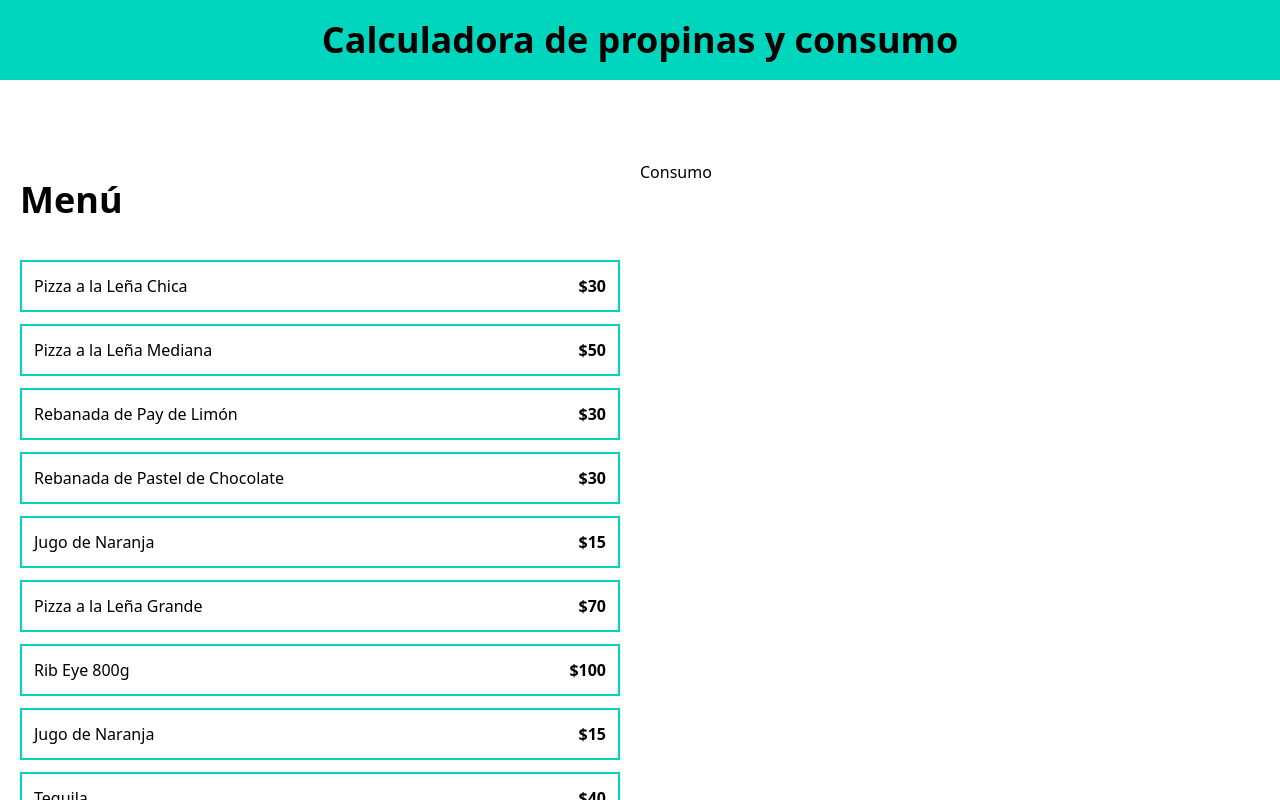
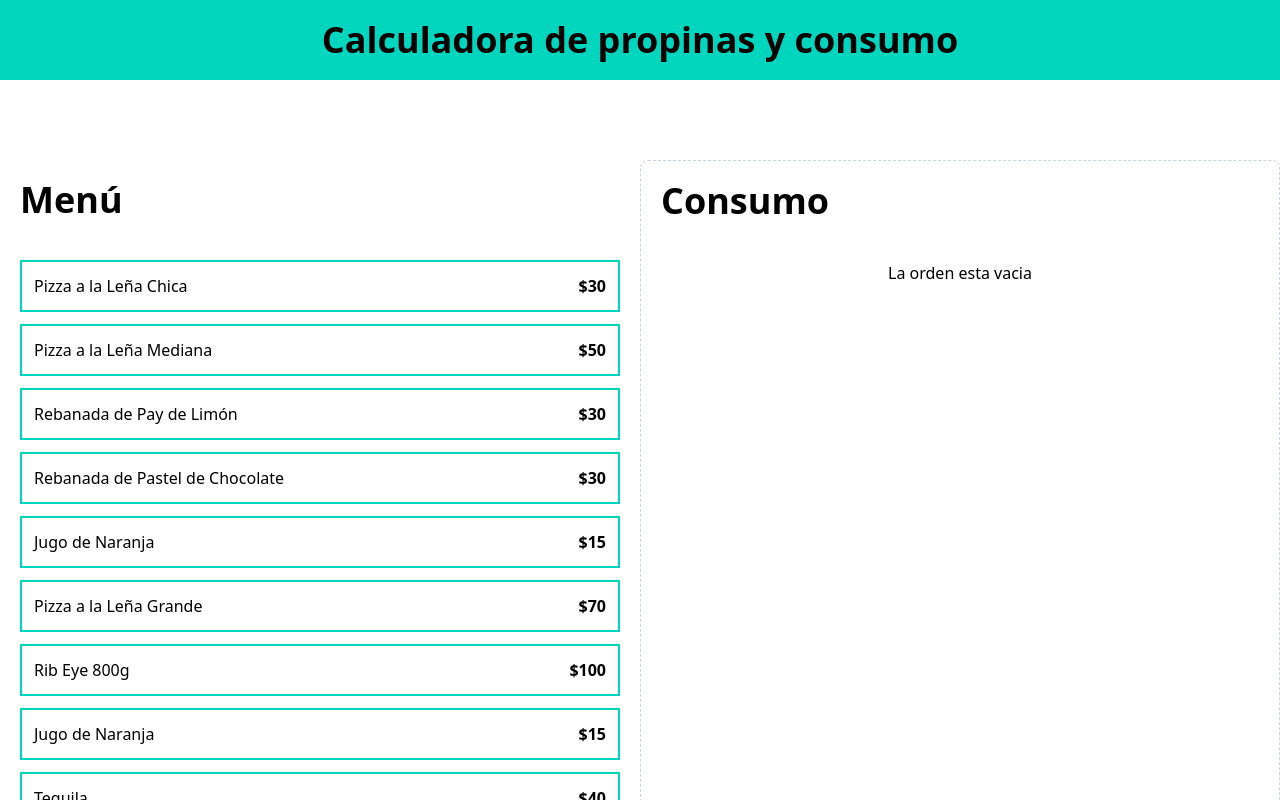
Before and after one commit to Jaimeme-ops/calculadora_propinas, a React (Vite) app: page / in a window 1280 px wide. Shown: the top 800 px of the page. Built offline with nearby package versions, Linux system fonts and the light colour scheme.

Commit message:
Añadiendo componente ordenConten para mostrar el consumo de la orden

```diff
--- a/src/App.tsx
+++ b/src/App.tsx
@@ -1,9 +1,10 @@
 import MenuItem from "./components/MenuItem"
+import OrderContens from "./components/OrderContens"
 import { menuItems } from "./data/db"
 import useOrder from "./hooks/useOrder"
 
 function App() {
-  const {addItem} = useOrder()
+  const { addItem, order } = useOrder()
 
   return (
     <>
@@ -23,10 +24,27 @@
             ))}
           </div>
         </div>
-        <div>
-          <h2>
-            Consumo
-          </h2>
+        <div className="border border-dashed border-slate-300 p-5 rounded-lg space-y-10">
+          <OrderContens
+            order={order}
+          />
+          <div className="space-y-3 mt-5">
+            {order.length === 0 ?
+              <p className="text-center"> La orden esta vacia</p>
+              :(
+                order.map( item => (
+                  <div key={item.id}>
+                    <p>
+                      {item.name}
+                    </p>
+                  </div>
+                )
+
+                )
+              )
+            }
+
+          </div>
         </div>
       </main>
     </>
--- /dev/null
+++ b/src/components/OrderContens.tsx
@@ -0,0 +1,17 @@
+import type { OrderItem } from "../types"
+
+type OrderContensProps = {
+  order: OrderItem[]
+}
+
+function OrderContens({order} : OrderContensProps) {
+  return (
+    <div>
+        <h2 className="font-black text-4xl">
+            Consumo
+        </h2>
+    </div>
+  )
+}
+
+export default OrderContens
--- a/src/hooks/useOrder.ts
+++ b/src/hooks/useOrder.ts
@@ -15,9 +15,9 @@
 
 
     }
-    console.log(order)
+
     return {
-        addItem
+        addItem, order
 
     }
 }
```
